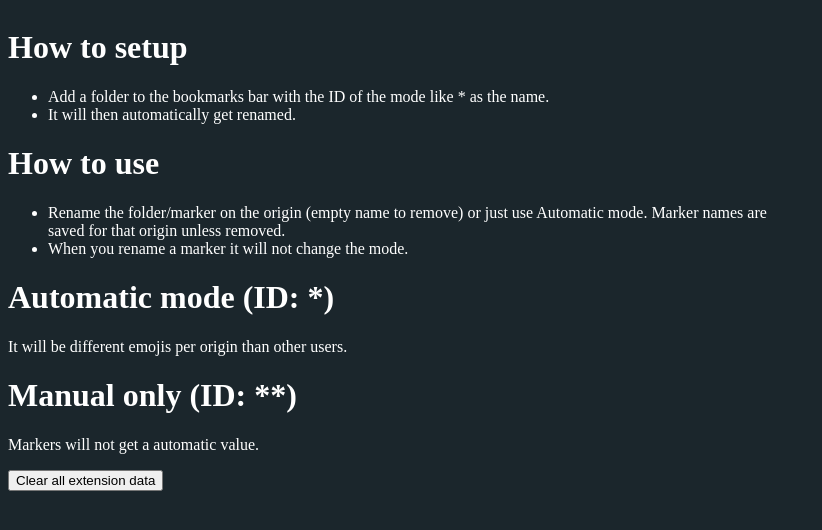
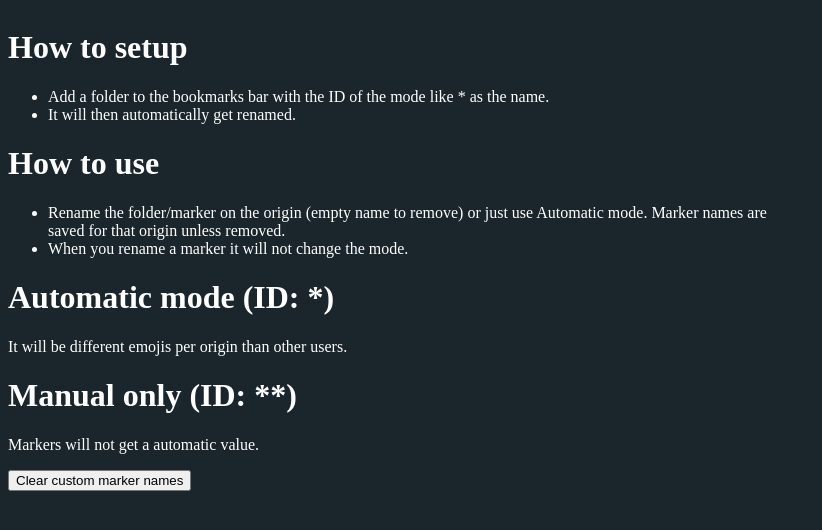
Before and after one commit to NDevTK/OriginMarker, a browser extension: page options.html in a window 1280 px wide. Shown: the whole page, without its empty margins (0-822 px from the left). Drawn offline with Linux system fonts and the light colour scheme.

Commit message:
Update options.html

```diff
--- a/options.html
+++ b/options.html
@@ -28,6 +28,6 @@
     <p>It will be different emojis per origin than other users.</p>
     <h1>Manual only (ID: **)</h1>
     <p>Markers will not get a automatic value.</p>
-    <button id="reset">Clear all extension data</button>
+    <button id="reset">Clear custom marker names</button>
   </body>
 </html>
```
